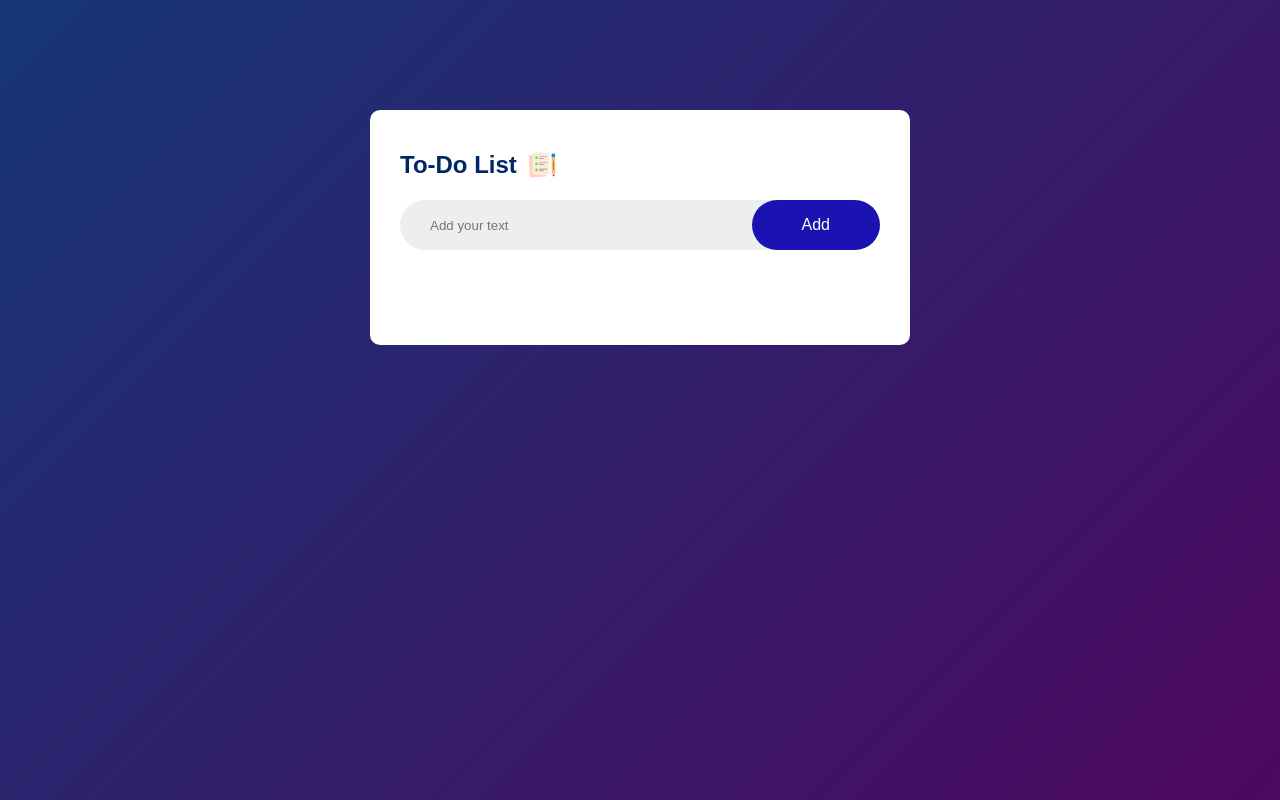
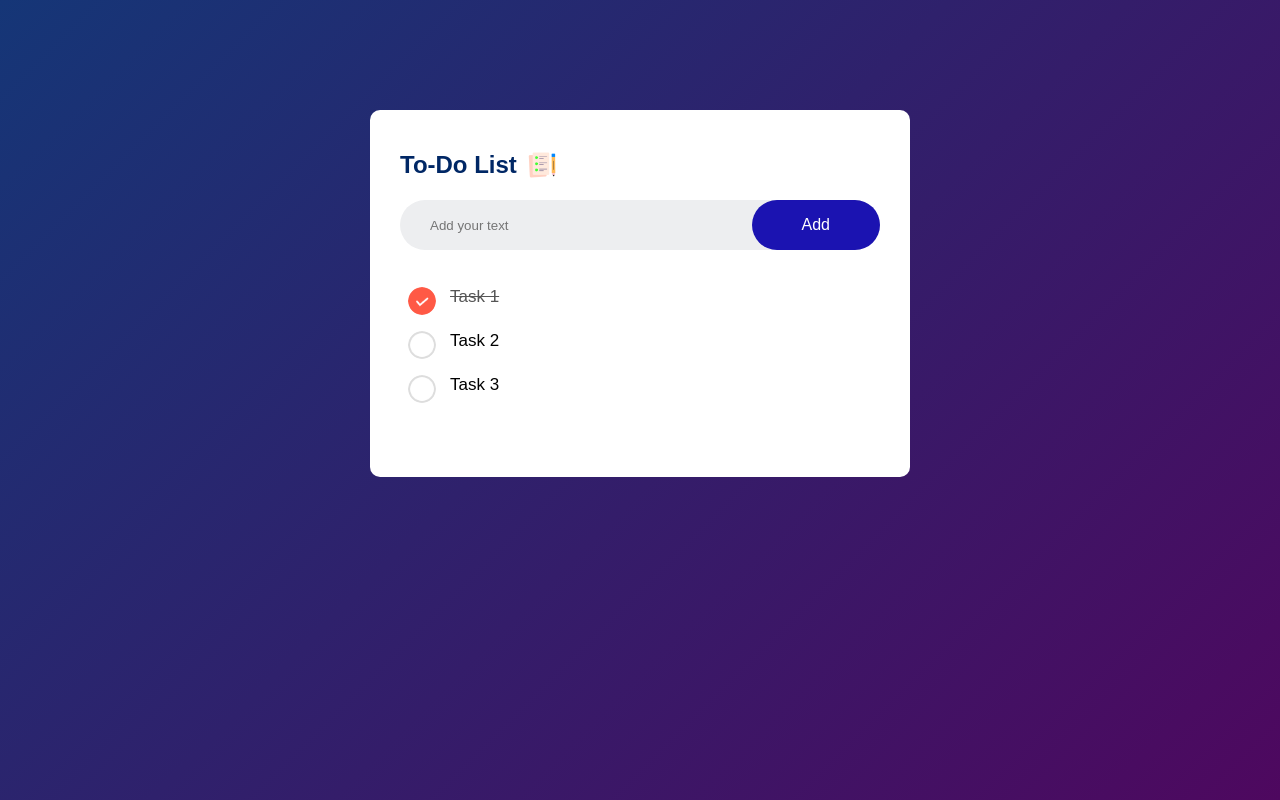
Before and after one commit to Jonathan-Santos-Developer/To-Do-List-App, a plain HTML site: page index.html in a window 1280 px wide. Drawn offline with Linux system fonts and the light colour scheme.

Commit message:
finishing the HTML and CSS

```diff
--- a/index.html
+++ b/index.html
@@ -14,7 +14,13 @@
           <input type="text" id="input-box" placeholder="Add your text" />
           <button>Add</button>
         </div>
+        <ul id="list-conatiner">
+          <li class="checked">Task 1</li>
+          <li>Task 2</li>
+          <li>Task 3</li>
+        </ul>
       </div>
     </div>
+    <script src="script.js"></script>
   </body>
 </html>
--- a/style.css
+++ b/style.css
@@ -61,3 +61,34 @@ button {
   cursor: pointer;
   border-radius: 40px;
 }
+
+ul li {
+  list-style: none;
+  font-size: 17px;
+  padding: 12px 8px 12px 50px;
+  user-select: none;
+  cursor: pointer;
+  position: relative;
+}
+
+ul li::before {
+  content: '';
+  position: absolute;
+  height: 28px;
+  width: 28px;
+  border-radius: 50%;
+  background-image: url(./images/unchecked.png);
+  background-size: cover;
+  background-position: center;
+  top: 12px;
+  left: 8px;
+}
+
+ul li.checked {
+  color: #555;
+  text-decoration: line-through;
+}
+
+ul li.checked::before {
+  background-image: url(./images/checked.png);
+}
```
